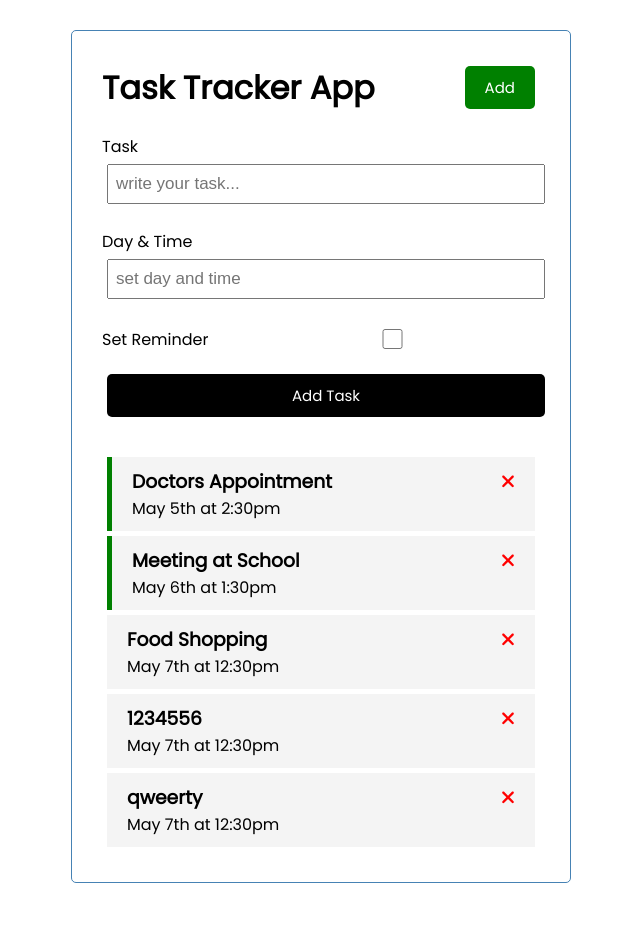
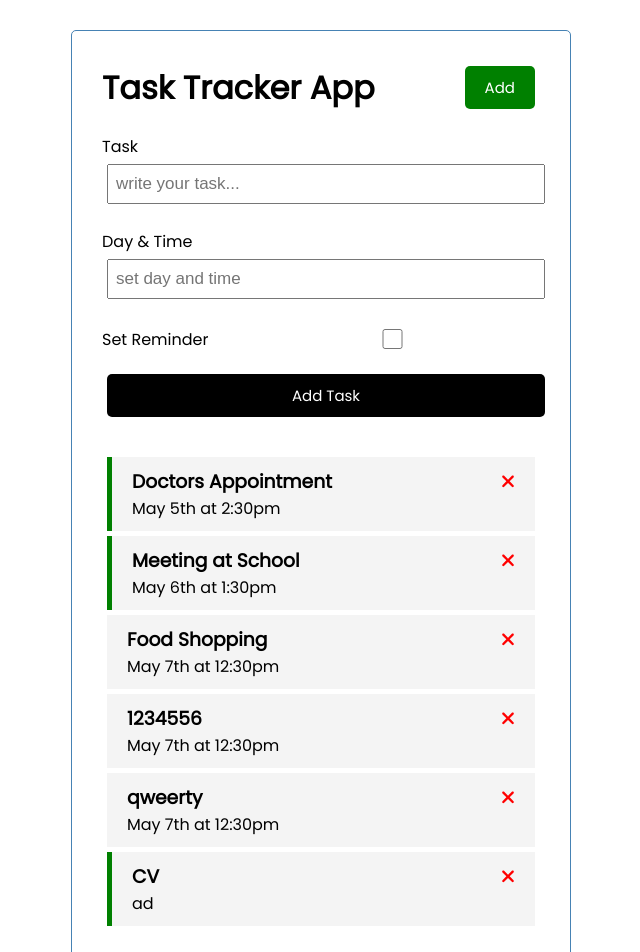
Before and after one commit to m-eminozdogan/ngTaskTracker, an Angular app: page / in a window 1280 px wide. Shown: the top 952 px of the page, without its empty margins (319-959 px from the left). Before the commit the page ends 913 px from the top, so only its background shows below. Built offline with nearby package versions, Linux system fonts and the light colour scheme; data requests are answered from the project's data file.

Commit message:
adding task done

```diff
--- a/db.json
+++ b/db.json
@@ -29,6 +29,12 @@
       "text": "qweerty",
       "day": "May 7th at 12:30pm",
       "reminder": false
+    },
+    {
+      "text": "CV",
+      "day": "ad",
+      "reminder": true,
+      "id": 6
     }
   ]
 }
--- a/src/app/components/add-task/add-task.component.ts
+++ b/src/app/components/add-task/add-task.component.ts
@@ -1,19 +1,33 @@
-import { Component, OnInit } from '@angular/core';
-
+import { Component, OnInit, Output, EventEmitter } from '@angular/core';
+import { Task } from '../../Task';
 @Component({
   selector: 'app-add-task',
   templateUrl: './add-task.component.html',
   styleUrls: ['./add-task.component.css'],
 })
 export class AddTaskComponent implements OnInit {
+  @Output() onAddTask: EventEmitter<Task> = new EventEmitter();
   text!: string;
   day!: string;
   reminder: boolean = false;
   constructor() {}
 
   ngOnInit(): void {}
-  onSubmit(){
-    console.log("submitlendin!");
+  onSubmit() {
+    if (!this.text) {
+      alert('write your task please');
+      return;
+    }
+    const newTask = {
+      text: this.text,
+      day: this.day,
+      reminder: this.reminder,
+    };
 
+    this.onAddTask.emit(newTask);
+    //to clear after submit
+    this.text = '';
+    this.day = '';
+    this.reminder = false;
   }
 }
--- a/src/app/components/tasks/tasks.component.html
+++ b/src/app/components/tasks/tasks.component.html
@@ -1,3 +1,3 @@
-<app-add-task></app-add-task>
+<app-add-task (onAddTask)="addTask($event)"></app-add-task>
 <app-task-item *ngFor="let task of tasks" [task]="task" (onDeleteTask)="deleteTask(task)"
     (onToggleReminder)="toggleReminder(task)"></app-task-item>
--- a/src/app/components/tasks/tasks.component.ts
+++ b/src/app/components/tasks/tasks.component.ts
@@ -24,4 +24,7 @@
     task.reminder = !task.reminder;
     this.taskService.updateTaskReminder(task).subscribe();
   }
+  addTask(task: Task) {
+    this.taskService.addTask(task).subscribe((task) => this.tasks.push(task));
+  }
 }
--- a/src/app/services/task.service.ts
+++ b/src/app/services/task.service.ts
@@ -27,4 +27,7 @@
     const url = `${this.apiUrl}/${task.id}`;
     return this.http.put<Task>(url, task, httpOptions);
   }
+  addTask(task: Task): Observable<Task> {
+    return this.http.post<Task>(this.apiUrl, task, httpOptions);
+  }
 }
```
